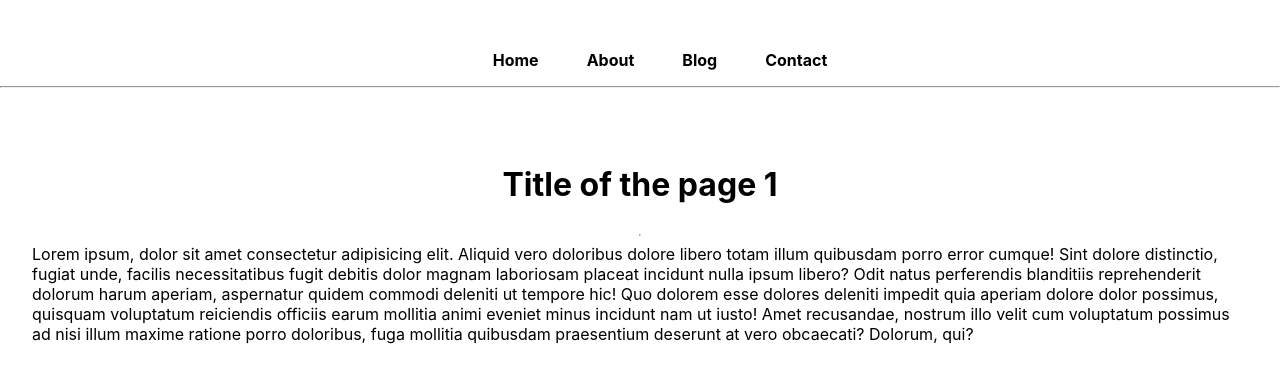
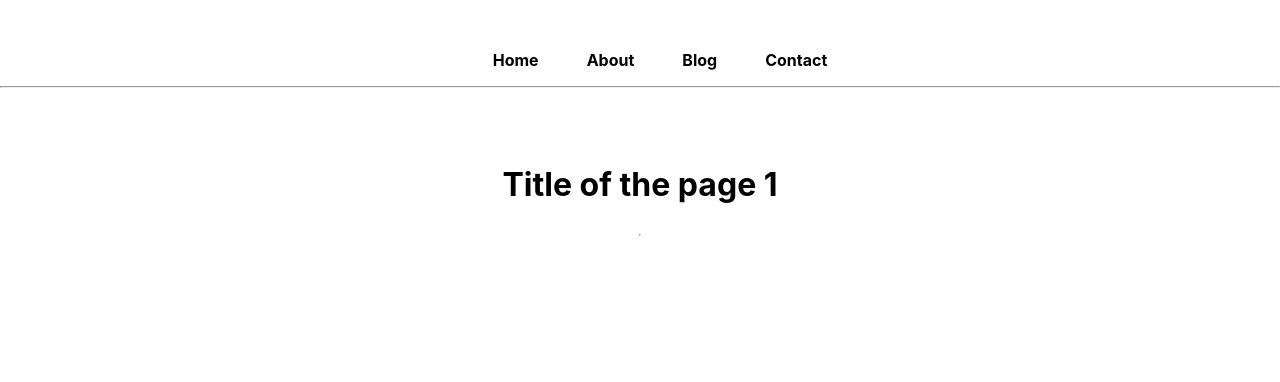
Before and after one commit to Sahilbalhra/codingBlogs, a Next.js app: page /blogpost/1 in a window 1280 px wide. Shown: the top 382 px of the page. Built offline with nearby package versions, Linux system fonts and the light colour scheme.

Commit message:
api created

```diff
--- a/pages/blog.js
+++ b/pages/blog.js
@@ -14,7 +14,7 @@ const Blog = () => {
         return apiData.json();
       })
       .then((parseData) => {
-        console.log(parseData);
+        // console.log(parseData);
         setBlogs(parseData);
       });
   }, []);
--- a/pages/blogpost/[slug].js
+++ b/pages/blogpost/[slug].js
@@ -14,18 +14,7 @@ const slug = () => {
         <h1>Title of the page {slug} </h1>
         <hr/>
         <div>
-          Lorem ipsum, dolor sit amet consectetur adipisicing elit. Aliquid vero
-          doloribus dolore libero totam illum quibusdam porro error cumque! Sint
-          dolore distinctio, fugiat unde, facilis necessitatibus fugit debitis
-          dolor magnam laboriosam placeat incidunt nulla ipsum libero? Odit
-          natus perferendis blanditiis reprehenderit dolorum harum aperiam,
-          aspernatur quidem commodi deleniti ut tempore hic! Quo dolorem esse
-          dolores deleniti impedit quia aperiam dolore dolor possimus, quisquam
-          voluptatum reiciendis officiis earum mollitia animi eveniet minus
-          incidunt nam ut iusto! Amet recusandae, nostrum illo velit cum
-          voluptatum possimus ad nisi illum maxime ratione porro doloribus, fuga
-          mollitia quibusdam praesentium deserunt at vero obcaecati? Dolorum,
-          qui?
+
         </div>
       </main>
     </div>
```
